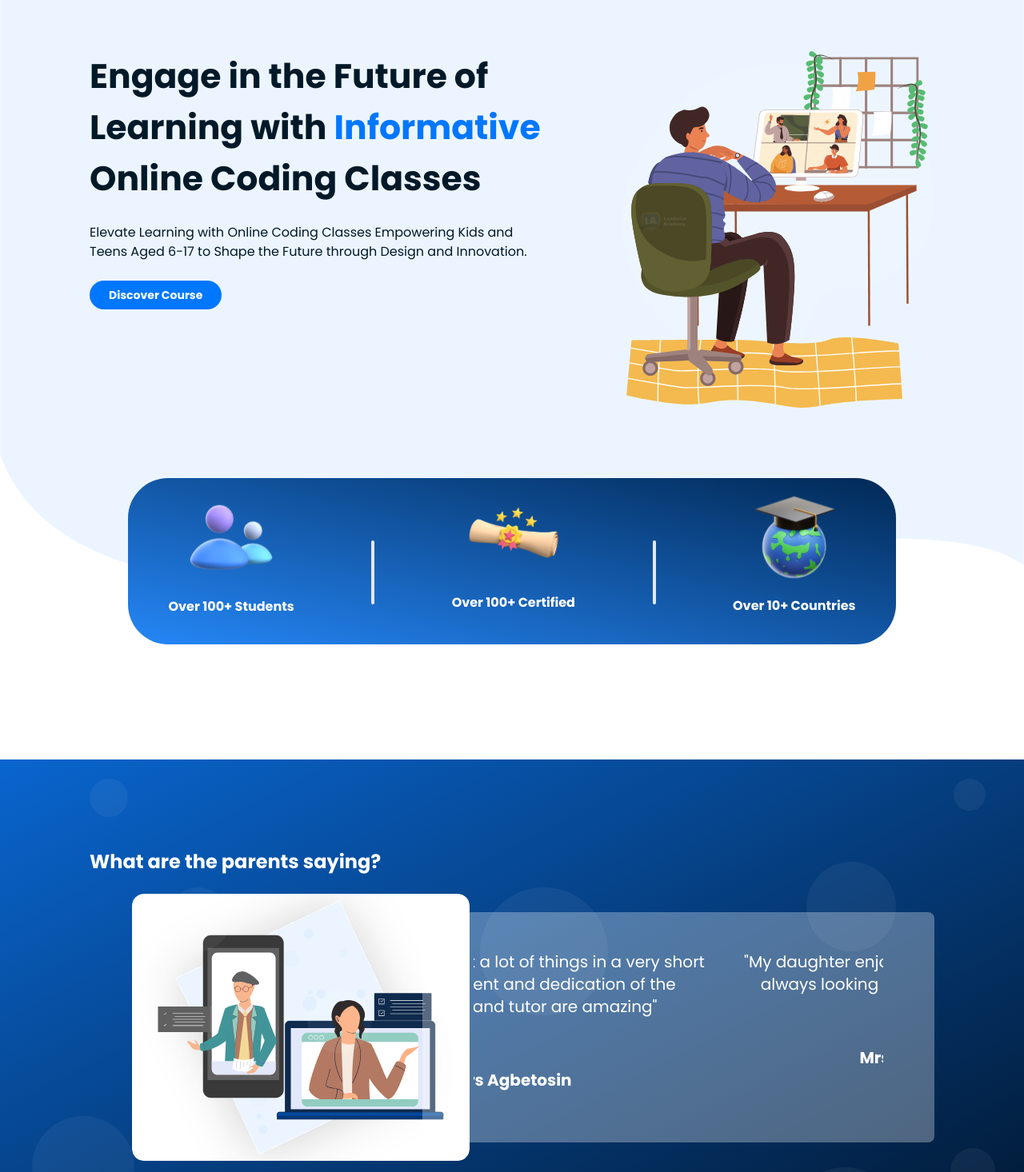
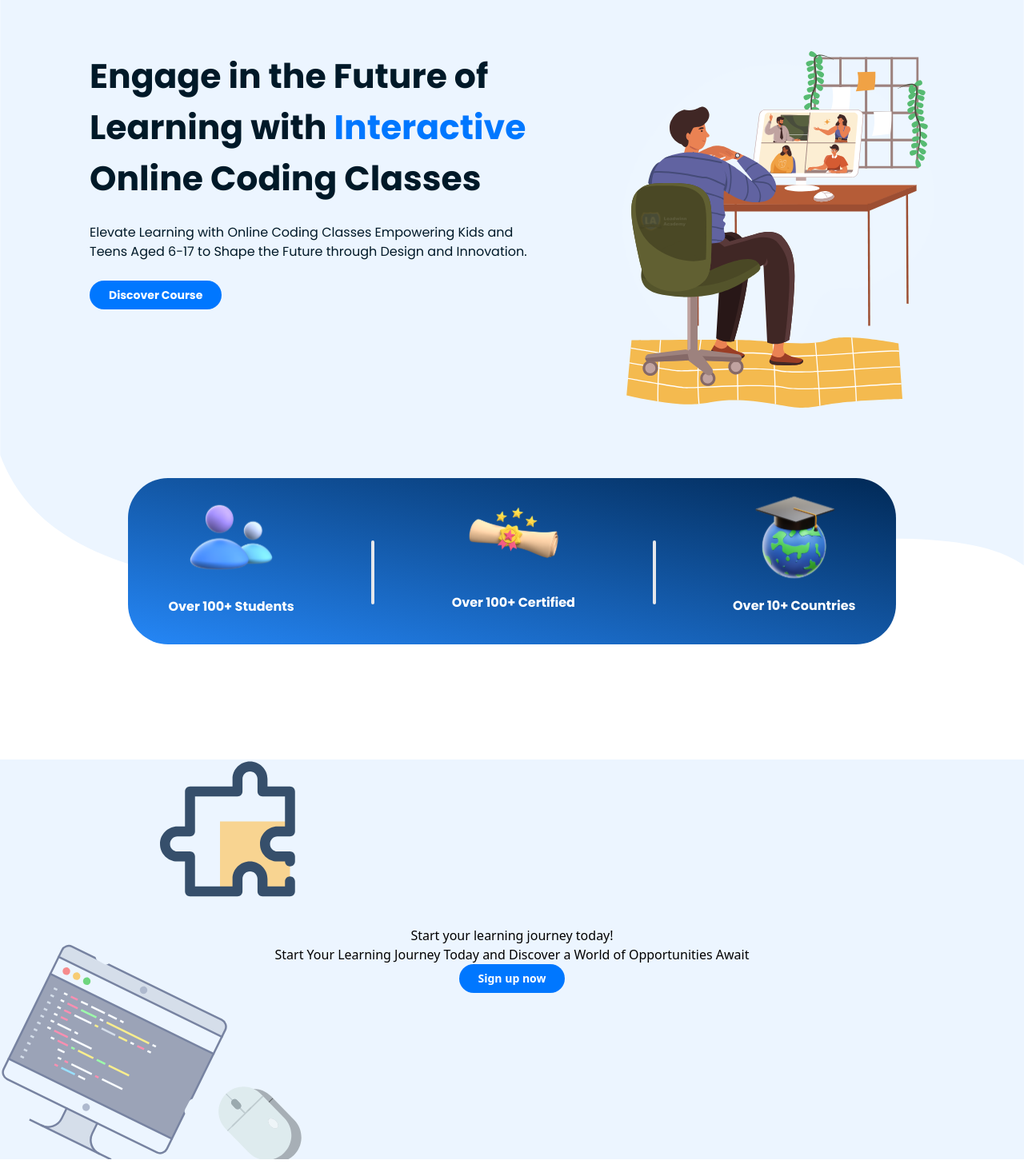
Before and after one commit to Adeleyeha-17/Leadwinn-Academy, a React (Vite) app: page / in a window 1280 px wide. Shown: the part 100-1566 px from the top of the page at 80% size. Built offline with nearby package versions, Linux system fonts and the light colour scheme.

Commit message:
learning component

```diff
--- a/package.json
+++ b/package.json
@@ -11,6 +11,7 @@
   },
   "dependencies": {
     "@tailwindcss/forms": "^0.5.6",
+    "framer-motion": "^10.16.4",
     "react": "^18.2.0",
     "react-dom": "^18.2.0",
     "react-icons": "^4.11.0",
--- a/src/components/Hero/Hero.tsx
+++ b/src/components/Hero/Hero.tsx
@@ -33,7 +33,9 @@ export const Hero: React.FC<HomeProps> = () => {
     <div>
       <div className="flex flex-col md:flex-row justify-between lg:space-x-20 py-10 sm:px-20 md:py-20 px-5 lg:px-0 xl:px-28 lg:py-20 md:max-lg:max-w-6xl lg:max-xl:max-w-7xl mx-auto">
         <div className="font-poppins text-lead-black md:w-3/5 mx-auto">
-          <h1 className="max-sm:text-[25px] sm:max-lg:text-[30px] lg:text-[42.5px] 2xl:text-[50px] font-bold mb-6 leading-normal max-w-md mx-auto sm:mx-0 md:max-w-3xl">Engage in the Future of Learning with <span className={`animate-slide-top ${currentColorClass}`}>{currentWord}</span>  Online Coding Classes</h1>
+          <h1 className="max-sm:text-[25px] sm:max-lg:text-[30px] lg:text-[42.5px] 2xl:text-[50px] font-bold mb-6 leading-normal max-w-md mx-auto sm:mx-0 md:max-w-3xl">Engage in the Future of Learning with <span className={`${currentColorClass}`}>
+  {currentWord}
+</span>  Online Coding Classes</h1>
           <h1 className="hidden md:flex mb-6 text-xs lg:text-base md:max-w-xl">Elevate Learning with Online Coding Classes Empowering Kids and Teens Aged 6-17 to Shape the Future through Design and Innovation.</h1>
           <Button path="" title="Discover Course" />
         </div>
--- /dev/null
+++ b/src/components/Learning/Learning.tsx
@@ -0,0 +1,16 @@
+import Button from "../Button"
+
+export const Learning = () => {
+  return (
+    <div className="mb-20">
+      <div className="bg-learning bg-contain xl:bg-cover bg-no-repeat py-52">
+         <div className="flex justify-center items-center flex-col">
+         <h1>Start your learning journey today!</h1>
+         <h4>Start Your Learning Journey Today and Discover a World of Opportunities Await</h4>
+         <Button path="" title="Sign up now"/>
+         </div>
+
+      </div>
+    </div>
+  )
+}
--- /dev/null
+++ b/src/components/Learning/index.tsx
@@ -0,0 +1,3 @@
+import { Learning } from "./Learning";
+
+export default Learning;
--- a/src/pages/Home.tsx
+++ b/src/pages/Home.tsx
@@ -1,5 +1,6 @@
 import Faq from "../components/Faq";
 import Hero from "../components/Hero";
+import Learning from "../components/Learning";
 import Testimonial from "../components/Testimonial";
 
 
@@ -15,6 +16,8 @@ export const Home: React.FC = () => {
                []
             }/>
 
+            <Learning />
+
          <Testimonial/>
 
          <Faq/>
--- a/tailwind.config.js
+++ b/tailwind.config.js
@@ -30,7 +30,8 @@ export default {
       },
       backgroundImage: {
         "desktop" : "url(/desktop.svg)",
-        "mobile" : "url(/mobile.svg)"
+        "mobile" : "url(/mobile.svg)",
+        "learning" : "url(/startlearning.svg)"
       },
       margin: {
         "15" : "54.4px"
```
Also changed, not shown: public/startlearning.svg (added), src/index.css (line endings or trailing spaces), 1 other file (tests, documents, lock files or other folders).
